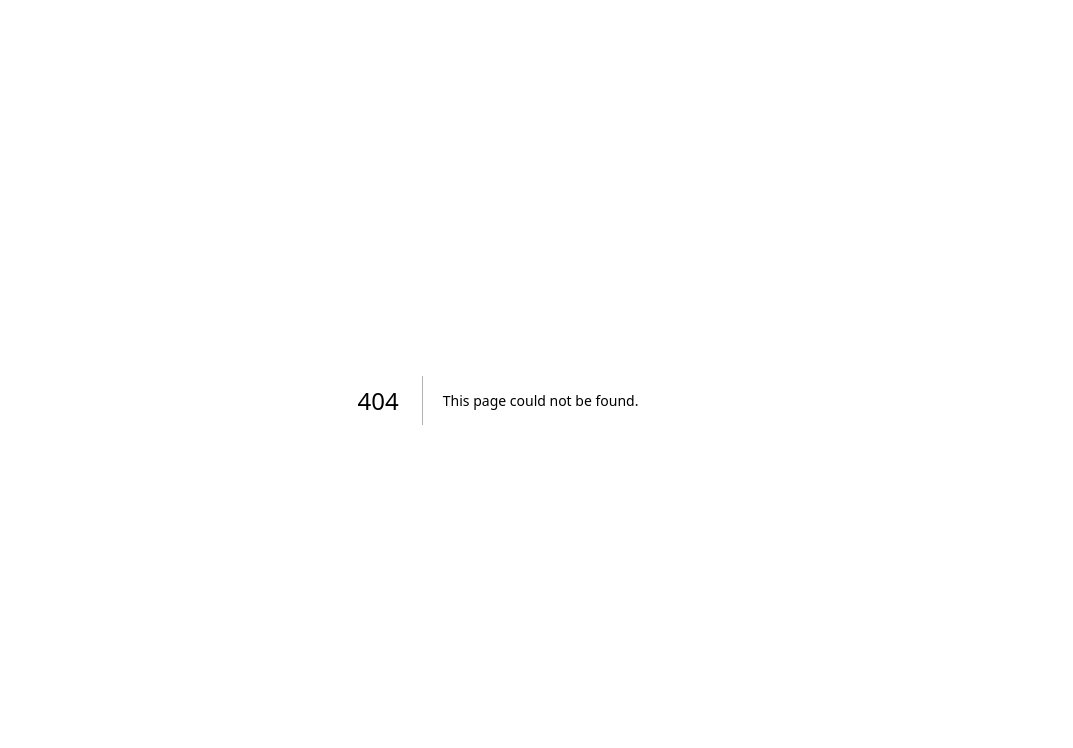
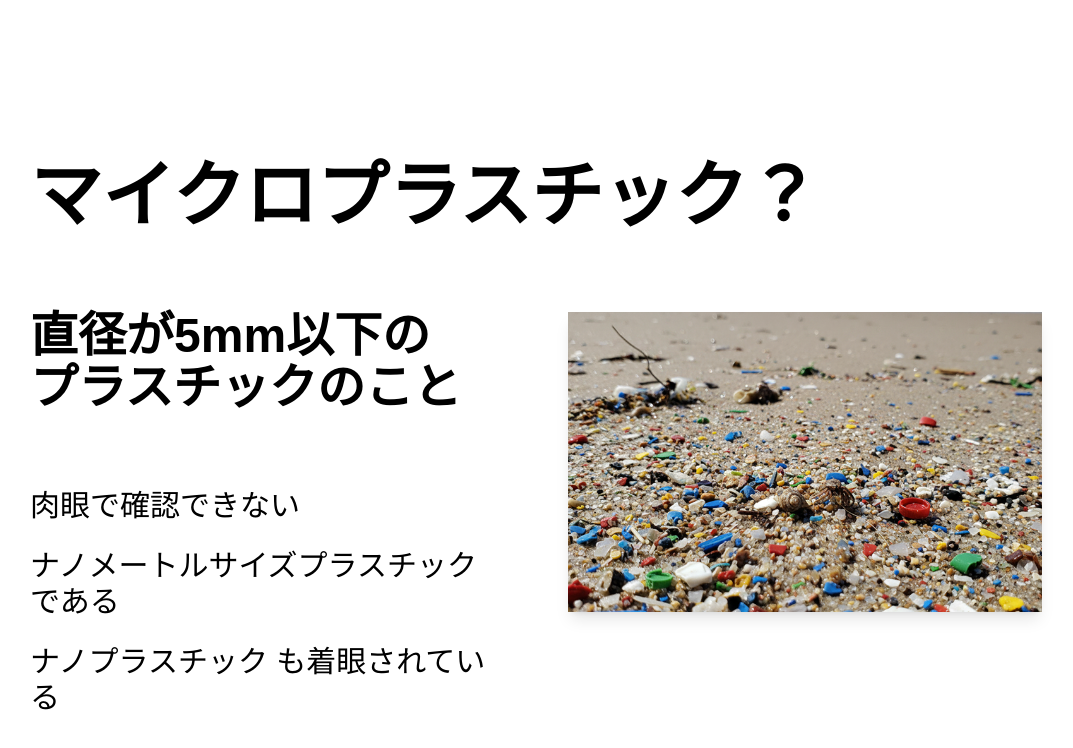
Before and after one commit to halt0413/hack-for-change, a Next.js app in the folder apps/frontend/: page /web in a window 1280 px wide. Before the commit this address had no page. Shown: the top 748 px of the page, without its empty margins (142-1215 px from the left). Built offline with nearby package versions, Linux system fonts and the light colour scheme.

Commit message:
Web1Containerコンポーネントを追加し、ビーチ画像を表示する機能を実装

```diff
--- /dev/null
+++ b/apps/frontend/src/app/web/page.tsx
@@ -0,0 +1,9 @@
+import type { NextPage } from "next";
+
+import { Web1Container } from '../../features/web/components/WebContainer';
+
+const WebPage: NextPage = () => {
+    return <Web1Container />;
+}
+
+export default WebPage;
--- /dev/null
+++ b/apps/frontend/src/features/web/components/WebContainer/index.tsx
@@ -0,0 +1,68 @@
+"use client";
+
+import Image from 'next/image';
+
+// imageUrlをpropsとして受け取るように修正しました。
+export const Web1Container = ({ imageUrl = '/beach.png' }) => {
+    return (
+        // 💡 パディング調整: 左パディングを増やし (pl-32)、右側にコンテンツが寄るように調整
+        <div className="bg-white min-h-screen pl-43 pr-24 pt-30 pb-16 font-sans flex flex-col justify-start">
+
+            {/* 🚀 メインコンテンツエリア */}
+            <div className="flex-grow pt-10">
+
+                {/* 💡 タイトルフォントを4xlから5xlに拡大 */}
+                <h1 className="text-7xl font-bold mb-20 text-black">
+                    マイクロプラスチック？
+                </h1>
+
+                {/* テキストと画像を左右に配置するコンテナ */}
+                {/* 💡 space-x-12をspace-x-16に増やして、間隔を広げます */}
+                <div className="flex justify-between items-start space-x-16">
+
+                    {/* 📝 左側のテキストエリア */}
+                    {/* 💡 w-1/2を維持 */}
+                    <div className="w-1/2 text-black leading-relaxed">
+
+                        <div className="flex flex-col w-fit mb-18">
+                            {/* 💡 テキストサイズを2xlから3xlに拡大 */}
+                            <span className="text-5xl font-bold pb-1 ">
+                                直径が5mm以下の
+                            </span>
+                            <span className="text-5xl font-bold pb-1 ">
+                                プラスチックのこと
+                            </span>
+                        </div>
+
+                        {/* その他の説明 */}
+                        <div className="mt-10 text-3xl font-normal">
+                            {/* 💡 テキストサイズをxlから2xlに拡大 */}
+                            <p className="mb-6">
+                                肉眼で確認できない
+                            </p>
+                            <p className="mb-6">
+                                ナノメートルサイズプラスチックである
+                            </p>
+                            <p >
+                                ナノプラスチック
+                                も着眼されている
+                            </p>
+                        </div>
+                    </div>
+
+                    {/* 🖼️ 右側の画像エリア */}
+                    <div className="w-1/2">
+                        <Image
+                            src={imageUrl}
+                            alt="砂浜に散乱したマイクロプラスチックやゴミ"
+                            // 💡 画像サイズを600x400から800x533に拡大
+                            width={800}
+                            height={533}
+                            className="shadow-lg h-auto"
+                        />
+                    </div>
+                </div>
+            </div>
+        </div>
+    );
+}
```
Also changed, not shown: apps/frontend/public/beach.png (added).
